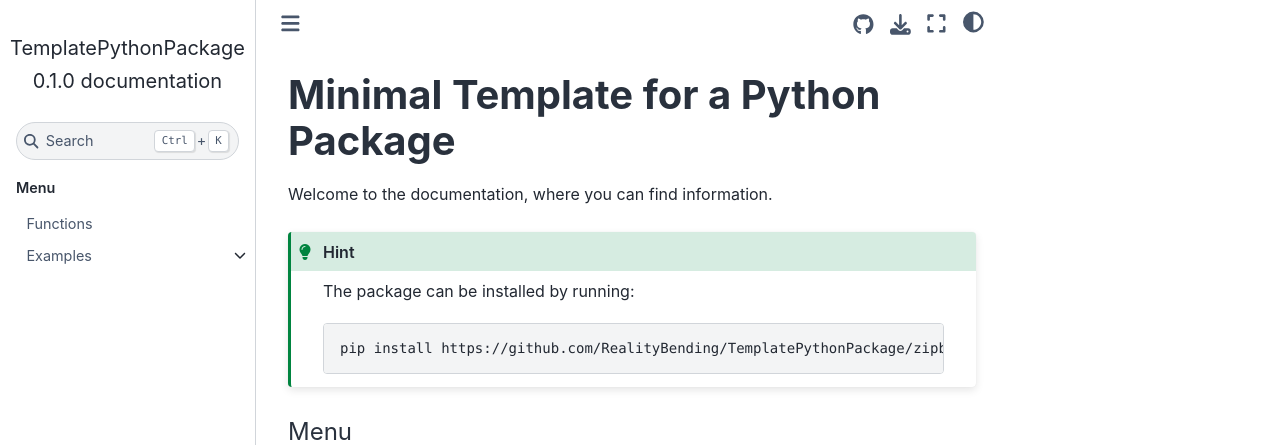
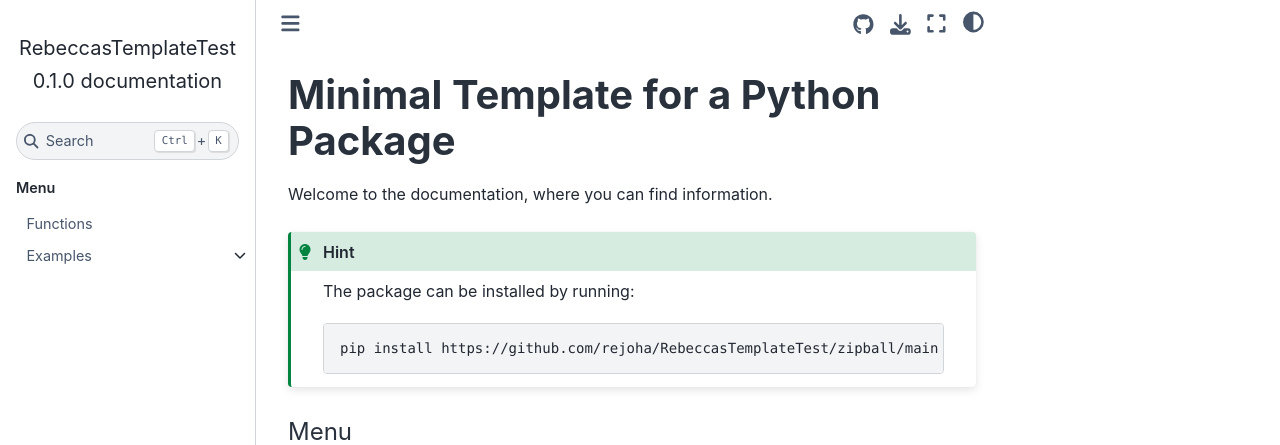
Before and after one commit to rejoha/RebeccasTemplateTest, a Sphinx documentation site: the page built from docs/index.rst, in a window 1280 px wide. Shown: the top 445 px of the page. Built offline with Sphinx 7.4.7 and the Sphinx Book theme 1.1.4, drawn with Linux system fonts in a browser that asks for light colours.

Commit message:
updated name in other parts of docs

```diff
--- a/docs/conf.py
+++ b/docs/conf.py
@@ -24,7 +24,7 @@ sys.path.insert(0, os.path.abspath("../"))
 
 
 # -- Project information -----------------------------------------------------
-project = "TemplatePythonPackage"
+project = "RebeccasTemplateTest"
 copyright = f"2020–{datetime.datetime.now().year}"
 author = "Dominique Makowski"
 
--- a/docs/functions.rst
+++ b/docs/functions.rst
@@ -1,6 +1,6 @@
 Functions
 -----------------------
 
-.. autofunction:: TemplatePythonPackage.joke
+.. autofunction:: RebeccasTemplateTest.joke
 
-.. autofunction:: TemplatePythonPackage.anotherfunction
+.. autofunction:: RebeccasTemplateTest.anotherfunction
--- a/docs/index.rst
+++ b/docs/index.rst
@@ -11,7 +11,7 @@ Welcome to the documentation, where you can find information.
 
     .. code-block:: console
 
-        pip install https://github.com/RealityBending/TemplatePythonPackage/zipball/main
+        pip install https://github.com/rejoha/RebeccasTemplateTest/zipball/main
 
 
 
```
